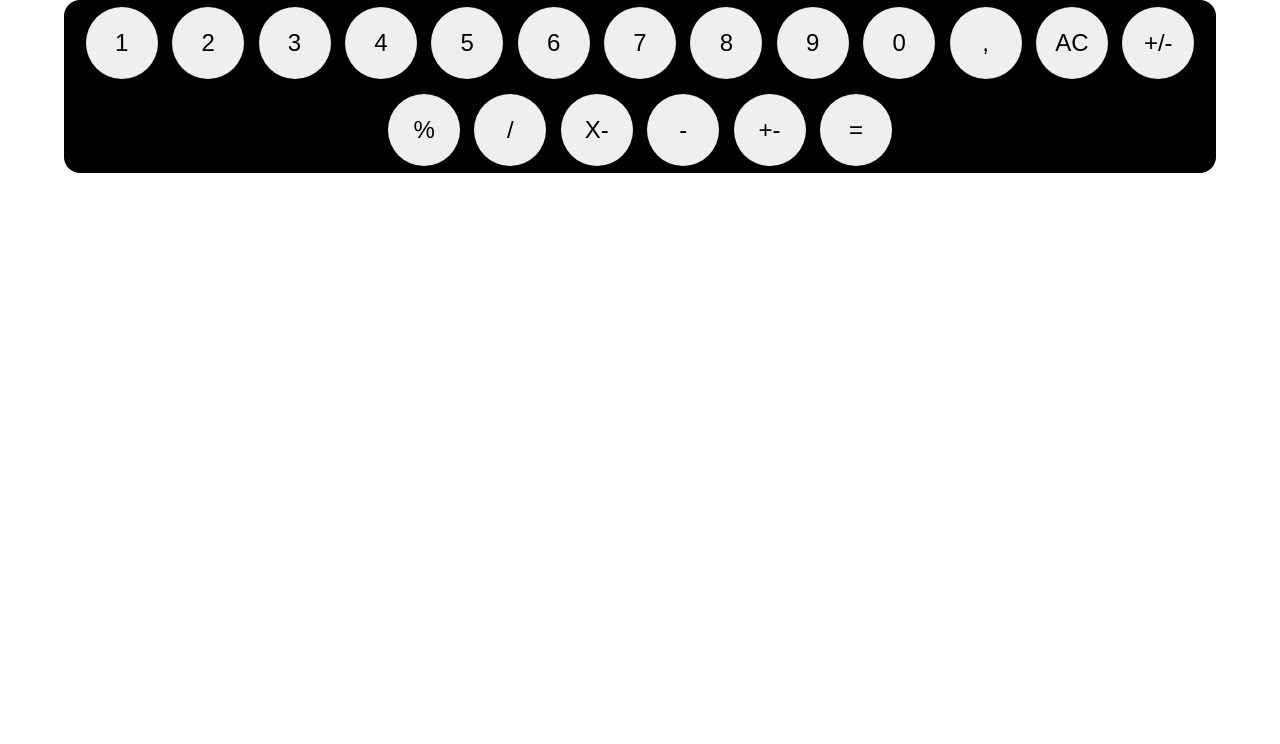
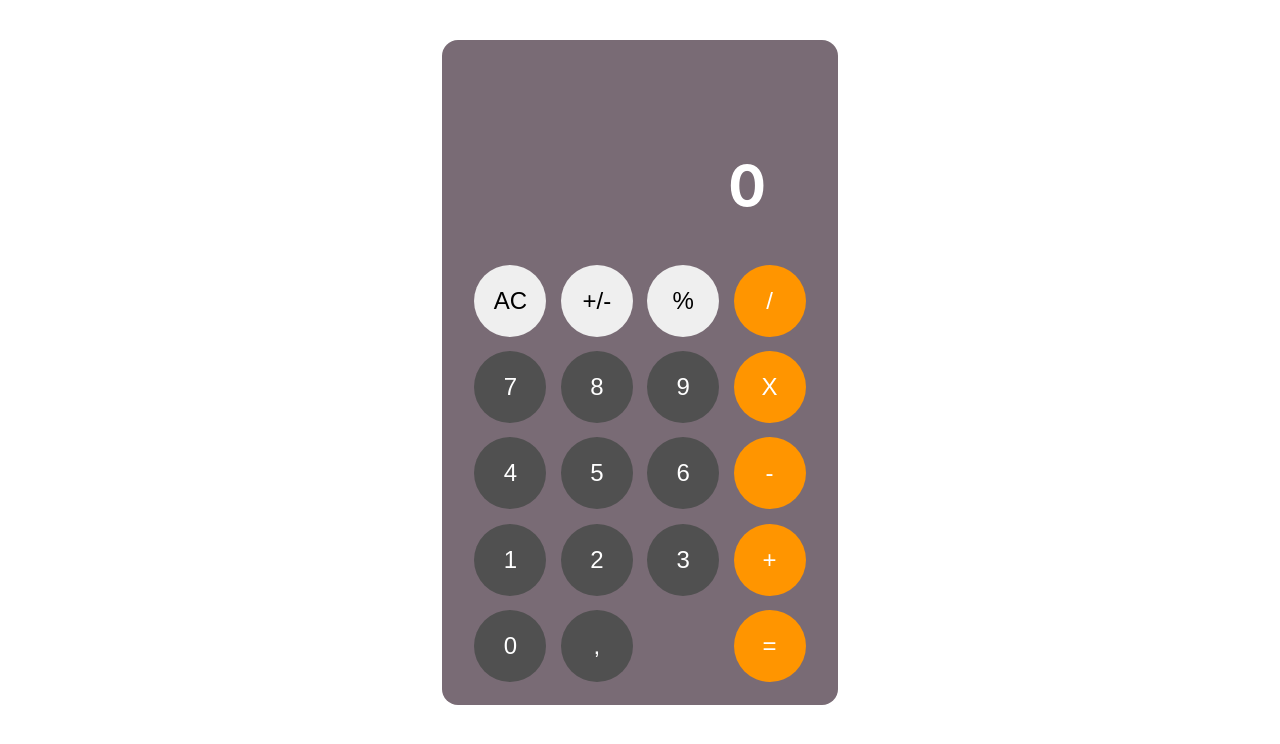
Before and after one commit to JazminPinto/calculadoraDiferente, a React (Create React App) app: page / in a window 1280 px wide. Shown: the top 744 px of the page. Built offline with nearby package versions, Linux system fonts and the light colour scheme.

Commit message:
novo commitn

```diff
--- a/package.json
+++ b/package.json
@@ -3,6 +3,9 @@
   "version": "0.1.0",
   "private": true,
   "dependencies": {
+    "@emotion/react": "^11.10.6",
+    "@emotion/styled": "^11.10.6",
+    "@mui/material": "^5.11.13",
     "@testing-library/jest-dom": "^5.16.5",
     "@testing-library/react": "^13.4.0",
     "@testing-library/user-event": "^13.5.0",
--- a/src/componentes/Calculadora.css
+++ b/src/componentes/Calculadora.css
@@ -12,6 +12,25 @@ button:hover{
 }
 
 .wrapper{
-    background-color: black;
+    background-color: rgb(121, 107, 117);
     border-radius: 1em;
+    padding: 1em;
 }
+
+.orange{
+    background-color: #ff9500;
+    color: white;
+}
+
+.gray{
+    background-color: #505050;
+    color: white;
+}
+
+.result{
+    color: white;
+    display: flex;
+    justify-content: right;
+    margin-right: 1em;
+    font-size: 3.5em;
+}
--- a/src/componentes/Calculadora.js
+++ b/src/componentes/Calculadora.js
@@ -1,33 +1,92 @@
-import React from "react";
+import React, { useState } from "react";
 import './Calculadora.css';
 import Container from '@mui/material/Container';
+import { Box } from '@mui/system';
 
 export default function Calculadora() {
+    const[num, setNum]=useState(0);
+    const[oldnum, setOldNum]=useState(0);
+    const[operator, setOperator]=useState(0);
+
+    function inputNum(e){
+        var input=e.target.value;
+        if(num===0){
+            setNum(input);
+        }else{
+            setNum(num + input);
+        }
+    }
+
+    function clear(){
+        setNum(0)
+    }
+
+    function porcentage(){
+        setNum(num / 100);
+    }
+
+    function changeSign(){
+        if(num>0){
+            setNum(-num)
+        }else{
+            setNum(Math.abs(num))
+    }
+}
+
+    function operatorHandler(e){
+        var operatorInput=e.target.value;
+        setOperator(operatorInput)
+        setOldNum(num)
+        setNum(0)
+    }
+
+    function calculate(){
+            if(operator==='/'){
+                setNum(parseFloat(oldnum) / parseFloat(num));
+            }else if(operator=== 'X'){
+                setNum(parseFloat(oldnum) * parseFloat(num));
+            }else if(operator=== '-'){
+                setNum(parseFloat(oldnum) - parseFloat(num));
+            }else if(operator==='+'){
+                setNum(parseFloat(oldnum) + parseFloat(num));
+            }
+        console.log('calculou!!!!');
+        console.log(oldnum);
+        console.log(num);
+        console.log(operator);
+    }
+
     return (
-        <Container>
+        <div>
+        <Box m={5}/>
+        <Container maxWidth='xs'>
         <div className="wrapper">
-            <button>1</button>
-            <button>2</button>
-            <button>3</button>
-            <button>4</button>
-            <button>5</button>
-            <button>6</button>
-            <button>7</button>
-            <button>8</button>
-            <button>9</button>
-            <button>0</button>
-            <button>,</button>
-            <button>AC</button>
-            <button>+/-</button>
-            <button>%</button>
-            <button>/</button>
-            <button>X-</button>
-            <button>-</button>
-            <button>+-</button>
-            <button>=</button>
+        <Box m={12}/>
+                <h1 className="result">{num}</h1>
+            <button onClick={clear}>AC</button>
+            <button onClick={changeSign}>+/-</button>
+            <button onClick={porcentage}>%</button>
+            <button className="orange" onClick={operatorHandler} value='/'>/</button>
+            <button className='gray' onClick={inputNum}value={7}>7</button>
+            <button className='gray'onClick={inputNum}value={8}>8</button>
+            <button className='gray'onClick={inputNum}value={9}>9</button>
+            <button className="orange" onClick={operatorHandler} value='X'>X</button>
+            <button className='gray'onClick={inputNum}value={4}>4</button>
+            <button className='gray'onClick={inputNum}value={5}>5</button>
+            <button className='gray'onClick={inputNum}value={6}>6</button>
+            <button className="orange" onClick={operatorHandler} value='-'>-</button>
+            <button className='gray'onClick={inputNum}value={1}>1</button>
+            <button className='gray'onClick={inputNum}value={2}>2</button>
+            <button className='gray'onClick={inputNum}value={3}>3</button>
+            <button className="orange" onClick={operatorHandler} value='+'>+</button>
+            <button className='gray'onClick={inputNum}value={0}>0</button>
+            <button className='gray' onClick={inputNum}value={'.'}>,</button>
+            <button className='gray' style={{visibility: 'hidden'}}>,</button>
+            <button className='orange'onClick={calculate}>=</button>
 
         </div>
         </Container>
+        </div>
 
     );
 }
```
Also changed, not shown: 1 other file (tests, documents, lock files or other folders).
